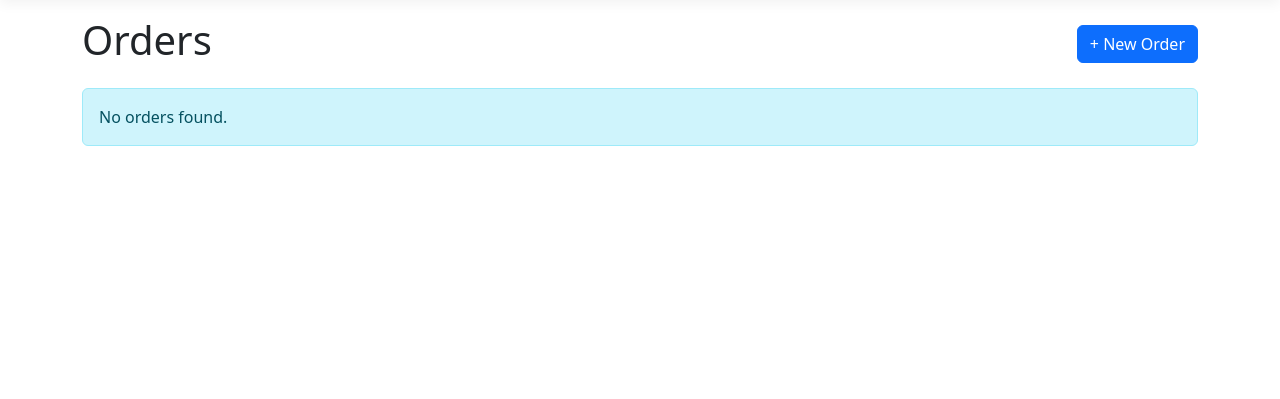
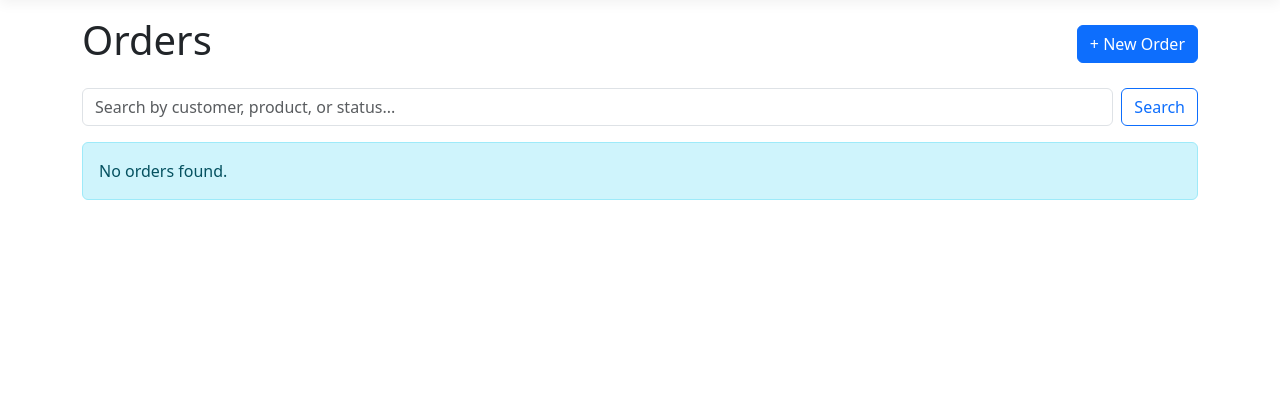
Before and after one commit to dileepddass/data-service-demo, an ASP.NET Core app: template src/DataService.UI/Views/Orders/Index.cshtml in a window 1280 px wide. Shown: the part 57-456 px from the top of the page. Run offline with ASP.NET Core 8, Linux system fonts and the light colour scheme; the template is opened without the code that fills it, so the values that code supplies are empty; style sheets or scripts are compiled from the project's sources.

Commit message:
feat(ui): add search and pagination to Orders listing (KAN-17)
- Add OrderListViewModel with paging metadata
- Filter orders by customer, product, or status in Index action
- Add search form and Bootstrap pagination to Orders/Index view
- Handle empty results, page clamping, and result summary

Co-authored-by: dileepddass <dileepddass@users.noreply.github.com>

```diff
--- a/src/DataService.UI/Views/Orders/Index.cshtml
+++ b/src/DataService.UI/Views/Orders/Index.cshtml
@@ -1,6 +1,8 @@
-@model IEnumerable<DataService.UI.Models.Order>
+@model DataService.UI.Models.OrderListViewModel
 @{
     ViewData["Title"] = "Orders";
+    var startItem = Model.TotalCount == 0 ? 0 : (Model.Page - 1) * Model.PageSize + 1;
+    var endItem = Math.Min(Model.Page * Model.PageSize, Model.TotalCount);
 }
 
 <div class="d-flex justify-content-between align-items-center mb-3">
@@ -8,12 +10,36 @@
     <a asp-action="Create" class="btn btn-primary">+ New Order</a>
 </div>
 
-@if (!Model.Any())
+<form asp-action="Index" method="get" class="row g-2 align-items-end mb-3">
+    <div class="col-auto flex-grow-1">
+        <label for="search" class="form-label visually-hidden">Search orders</label>
+        <input type="text"
+               id="search"
+               name="search"
+               class="form-control"
+               placeholder="Search by customer, product, or status..."
+               value="@Model.Search" />
+    </div>
+    <div class="col-auto">
+        <input type="hidden" name="pageSize" value="@Model.PageSize" />
+        <button type="submit" class="btn btn-outline-primary">Search</button>
+        @if (!string.IsNullOrWhiteSpace(Model.Search))
+        {
+            <a asp-action="Index" asp-route-pageSize="@Model.PageSize" class="btn btn-outline-secondary">Clear</a>
+        }
+    </div>
+</form>
+
+@if (Model.TotalCount == 0)
 {
-    <div class="alert alert-info">No orders found.</div>
+    <div class="alert alert-info">
+        @(string.IsNullOrWhiteSpace(Model.Search) ? "No orders found." : "No orders match your search.")
+    </div>
 }
 else
 {
+    <p class="text-muted small mb-2">Showing @startItem–@endItem of @Model.TotalCount orders</p>
+
     <table class="table table-striped table-hover">
         <thead class="table-dark">
             <tr>
@@ -29,7 +55,7 @@ else
             </tr>
         </thead>
         <tbody>
-            @foreach (var order in Model)
+            @foreach (var order in Model.Orders)
             {
                 <tr>
                     <td>@order.Id</td>
@@ -51,6 +77,54 @@ else
             }
         </tbody>
     </table>
+
+    @if (Model.TotalPages > 1)
+    {
+        <nav aria-label="Orders pagination">
+            <ul class="pagination justify-content-center">
+                <li class="page-item @(Model.HasPreviousPage ? "" : "disabled")">
+                    @if (Model.HasPreviousPage)
+                    {
+                        <a class="page-link"
+                           asp-action="Index"
+                           asp-route-search="@Model.Search"
+                           asp-route-page="@(Model.Page - 1)"
+                           asp-route-pageSize="@Model.PageSize">Previous</a>
+                    }
+                    else
+                    {
+                        <span class="page-link">Previous</span>
+                    }
+                </li>
+
+                @for (var i = 1; i <= Model.TotalPages; i++)
+                {
+                    <li class="page-item @(i == Model.Page ? "active" : "")">
+                        <a class="page-link"
+                           asp-action="Index"
+                           asp-route-search="@Model.Search"
+                           asp-route-page="@i"
+                           asp-route-pageSize="@Model.PageSize">@i</a>
+                    </li>
+                }
+
+                <li class="page-item @(Model.HasNextPage ? "" : "disabled")">
+                    @if (Model.HasNextPage)
+                    {
+                        <a class="page-link"
+                           asp-action="Index"
+                           asp-route-search="@Model.Search"
+                           asp-route-page="@(Model.Page + 1)"
+                           asp-route-pageSize="@Model.PageSize">Next</a>
+                    }
+                    else
+                    {
+                        <span class="page-link">Next</span>
+                    }
+                </li>
+            </ul>
+        </nav>
+    }
 }
 
 @functions {
```
Also changed, not shown: src/DataService.UI/Controllers/OrdersController.cs (+35 -3 lines), src/DataService.UI/Models/OrderListViewModel.cs (added, +13 -0 lines).
